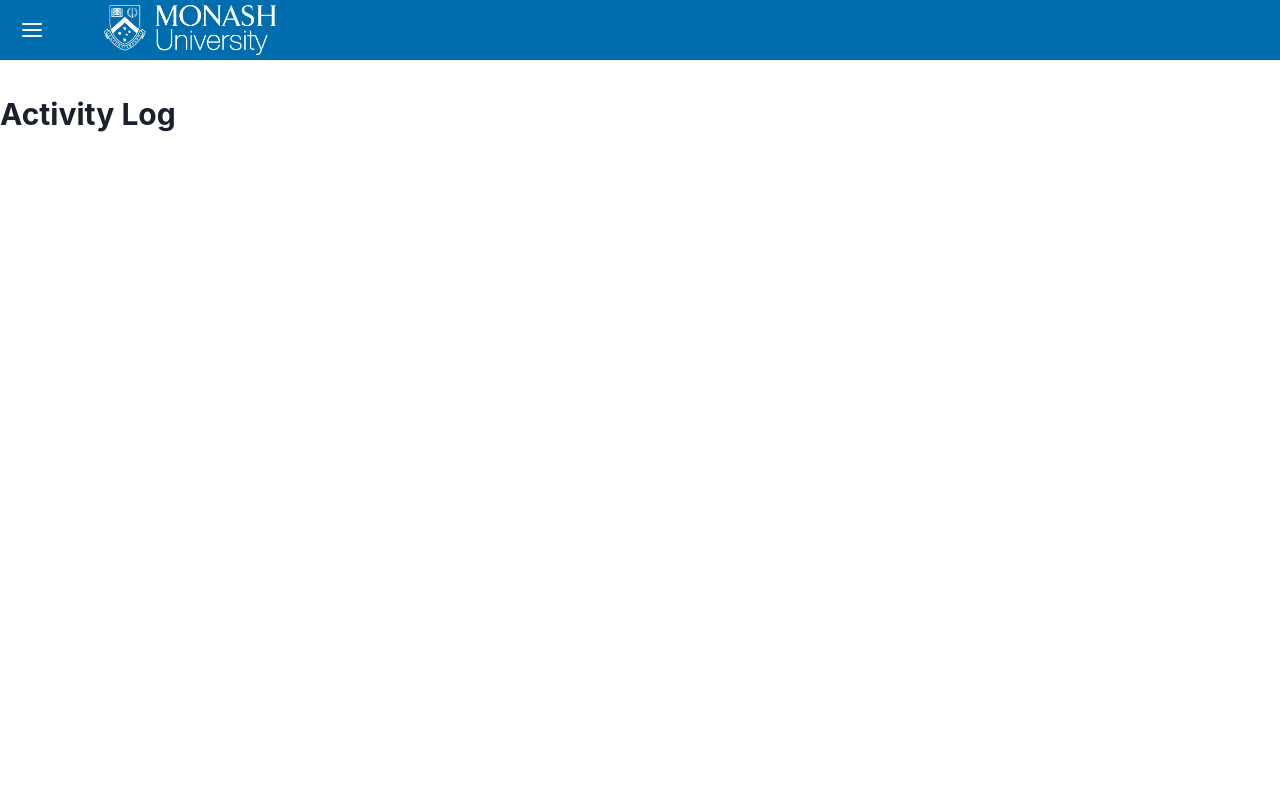
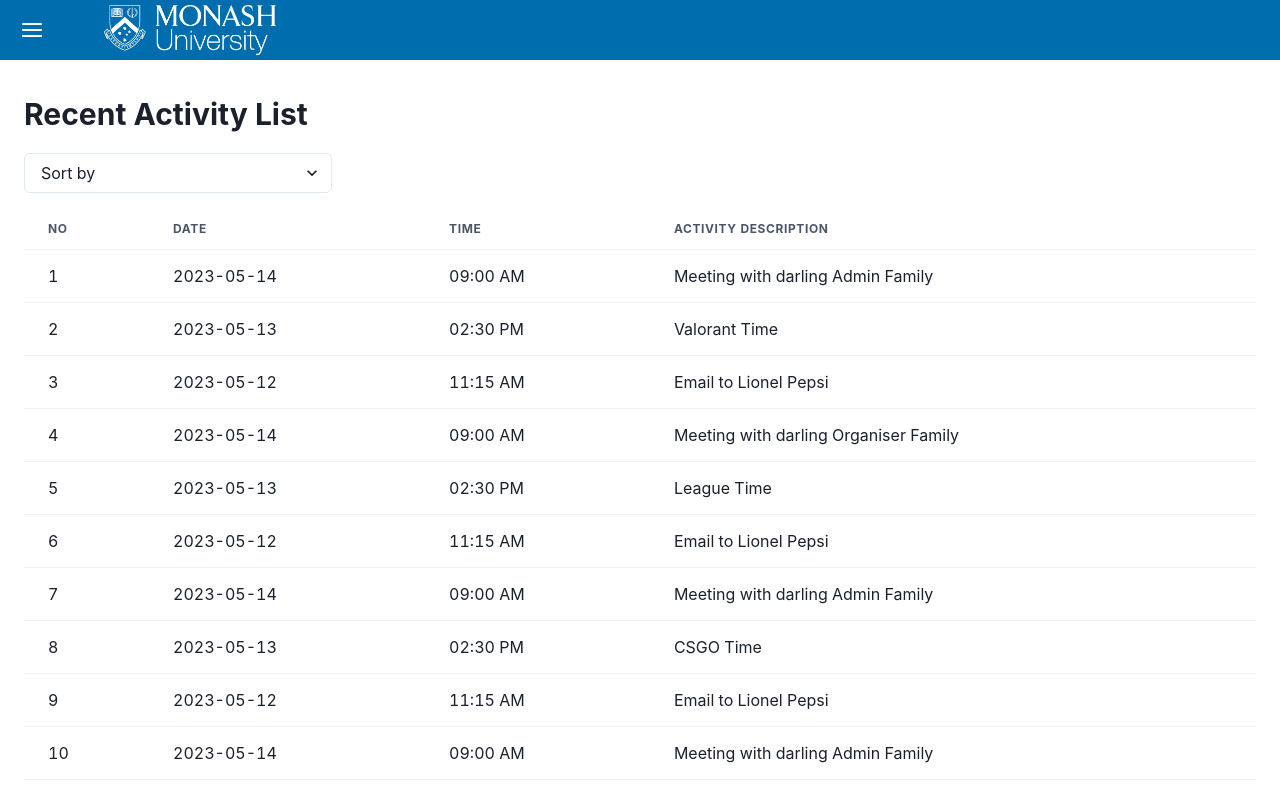
Before and after one commit to wlim0053/SEMS_2023, a React (Vite) app in the folder frontend/: page /ActivityLog in a window 1280 px wide. Shown: the top 798 px of the page. Built offline with nearby package versions, Linux system fonts and the light colour scheme.

Commit message:
updated the routing for student and admin

```diff
--- a/frontend/src/pages/Admin/ActivityLog.tsx
+++ b/frontend/src/pages/Admin/ActivityLog.tsx
@@ -1,14 +1,96 @@
-import React from 'react';
-import { Route, Outlet } from 'react-router-dom';
-import { Box, Text } from '@chakra-ui/react';
+import React, {useState} from 'react';
+import { Route, Outlet, Link } from 'react-router-dom';
+import { Box, Text, Select, Table, Thead, Tbody, Tr, Th, Td, Flex, Button, Spacer } from '@chakra-ui/react';
 
 function ActivityLog() {
+  const activities = [
+    { id: 1, date: '2023-05-14', time: '09:00 AM', description: 'Meeting with darling Admin Family' },
+    { id: 2, date: '2023-05-13', time: '02:30 PM', description: 'Valorant Time' },
+    { id: 3, date: '2023-05-12', time: '11:15 AM', description: 'Email to Lionel Pepsi' },
+    { id: 4, date: '2023-05-14', time: '09:00 AM', description: 'Meeting with darling Organiser Family' },
+    { id: 5, date: '2023-05-13', time: '02:30 PM', description: 'League Time' },
+    { id: 6, date: '2023-05-12', time: '11:15 AM', description: 'Email to Lionel Pepsi' },
+    { id: 7, date: '2023-05-14', time: '09:00 AM', description: 'Meeting with darling Admin Family' },
+    { id: 8, date: '2023-05-13', time: '02:30 PM', description: 'CSGO Time' },
+    { id: 9, date: '2023-05-12', time: '11:15 AM', description: 'Email to Lionel Pepsi' },
+    { id: 10, date: '2023-05-14', time: '09:00 AM', description: 'Meeting with darling Admin Family' },
+    { id: 11, date: '2023-05-13', time: '02:30 PM', description: 'Apex Time' },
+    { id: 12, date: '2023-05-12', time: '11:15 AM', description: 'Email to Lionel Pepsi' },
+    { id: 13, date: '2023-05-14', time: '09:00 AM', description: 'Meeting with darling Admin Family' },
+    { id: 14, date: '2023-05-13', time: '02:30 PM', description: 'Valorant Time' },
+    { id: 15, date: '2023-05-12', time: '11:15 AM', description: 'Email to Lionel Pepsi' },
+    { id: 16, date: '2023-05-14', time: '09:00 AM', description: 'Meeting with darling Admin Family' },
+    { id: 17, date: '2023-05-13', time: '02:30 PM', description: 'Valorant Time' },
+    { id: 18, date: '2023-05-12', time: '11:15 AM', description: 'Email to Lionel Pepsi' },
+    { id: 19, date: '2023-05-14', time: '09:00 AM', description: 'Meeting with darling Admin Family' },
+    { id: 20, date: '2023-05-13', time: '02:30 PM', description: 'Valorant Time' },
+    { id: 21, date: '2023-05-12', time: '11:15 AM', description: 'Email to Lionel Pepsi' },
+    { id: 22, date: '2023-05-14', time: '09:00 AM', description: 'Meeting with darling Admin Family' },
+    { id: 23, date: '2023-05-13', time: '02:30 PM', description: 'Valorant Time' },
+    { id: 24, date: '2023-05-12', time: '11:15 AM', description: 'Email to Lionel Pepsi' },
+    { id: 25, date: '2023-05-14', time: '09:00 AM', description: 'Meeting with darling Admin Family' },
+    { id: 26, date: '2023-05-13', time: '02:30 PM', description: 'Valorant Time' },
+    { id: 27, date: '2023-05-12', time: '11:15 AM', description: 'Email to Lionel Pepsi' },
+    { id: 80, date: '2023-05-14', time: '09:00 AM', description: 'Meeting with darling Admin Family' },
+    { id: 29, date: '2023-05-13', time: '02:30 PM', description: 'Valorant Time' },
+    { id: 30, date: '2023-05-12', time: '11:15 AM', description: 'Email to Lionel Pepsi' },
+    { id: 31, date: '2023-05-14', time: '09:00 AM', description: 'Meeting with darling Admin Family' },
+    { id: 32, date: '2023-05-13', time: '02:30 PM', description: 'Valorant Time' },
+    { id: 33, date: '2023-05-12', time: '11:15 AM', description: 'Email to Lionel Pepsi' },
+  ];
+
+  const [sortValue, setSortValue] = useState("50");
+
+  const handleSortChange = (event: { target: { value: React.SetStateAction<string>; }; }) => {
+    setSortValue(event.target.value);
+  };
+
   return (
-    <Box>
+    <Box px={6} py={8} w="100%">
       {/* Heading */}
-      <Text fontSize="3xl" fontWeight="bold" mt={8} mb={4}>
-        Activity Log
+      <Text fontSize="3xl" fontWeight="bold" mb={4}>
+        Recent Activity List
       </Text>
+
+      {/* Sorting dropdown */}
+      <Flex align="center" justify="space-between" mb={4}>
+        <Select placeholder="Sort by" w={1/4} onChange={handleSortChange}>
+          <option value="5">5 activities</option>
+          <option value="10">10 activities</option>
+          <option value="15">15 activities</option>
+          <option value="20">20 activities</option>
+        </Select>
+        <Spacer />
+      </Flex>
+
+      {/* Activity list table */}
+      <Table variant="simple">
+        <Thead>
+          <Tr>
+            <Th>No</Th>
+            <Th>Date</Th>
+            <Th>Time</Th>
+            <Th>Activity description</Th>
+          </Tr>
+        </Thead>
+        <Tbody>
+        {activities.slice(0, parseInt(sortValue, 10)).map((activity, index) => (
+            <Tr key={activity.id}>
+              <Td>{index + 1}</Td>
+              <Td>{activity.date}</Td>
+              <Td>{activity.time}</Td>
+              <Td>{activity.description}</Td>
+            </Tr>
+          ))}
+        </Tbody>
+      </Table>
+
+      {/* Page selection button */}
+      <Flex align="center" justify="flex-end" mt={4}>
+        <Button as={Link} to="#" mr={2} size="sm">1</Button>
+        <Button as={Link} to="#" mr={2} size="sm">2</Button>
+        <Button as={Link} to="#" size="sm">3</Button>
+      </Flex>
 
       {/* Render the nested routes using Outlet */}
       <Outlet />
```
Also changed, not shown: frontend/src/components/Navbar.tsx (added, +119 -0 lines).
